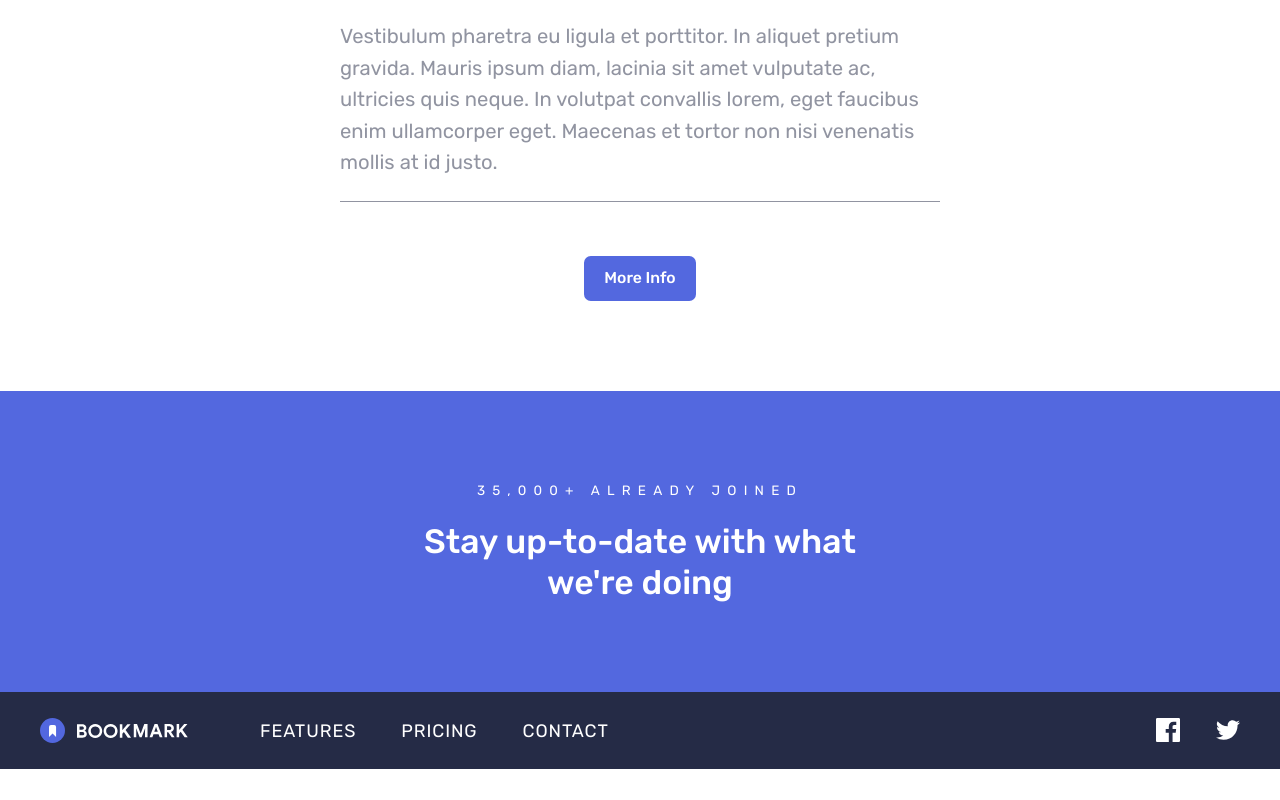
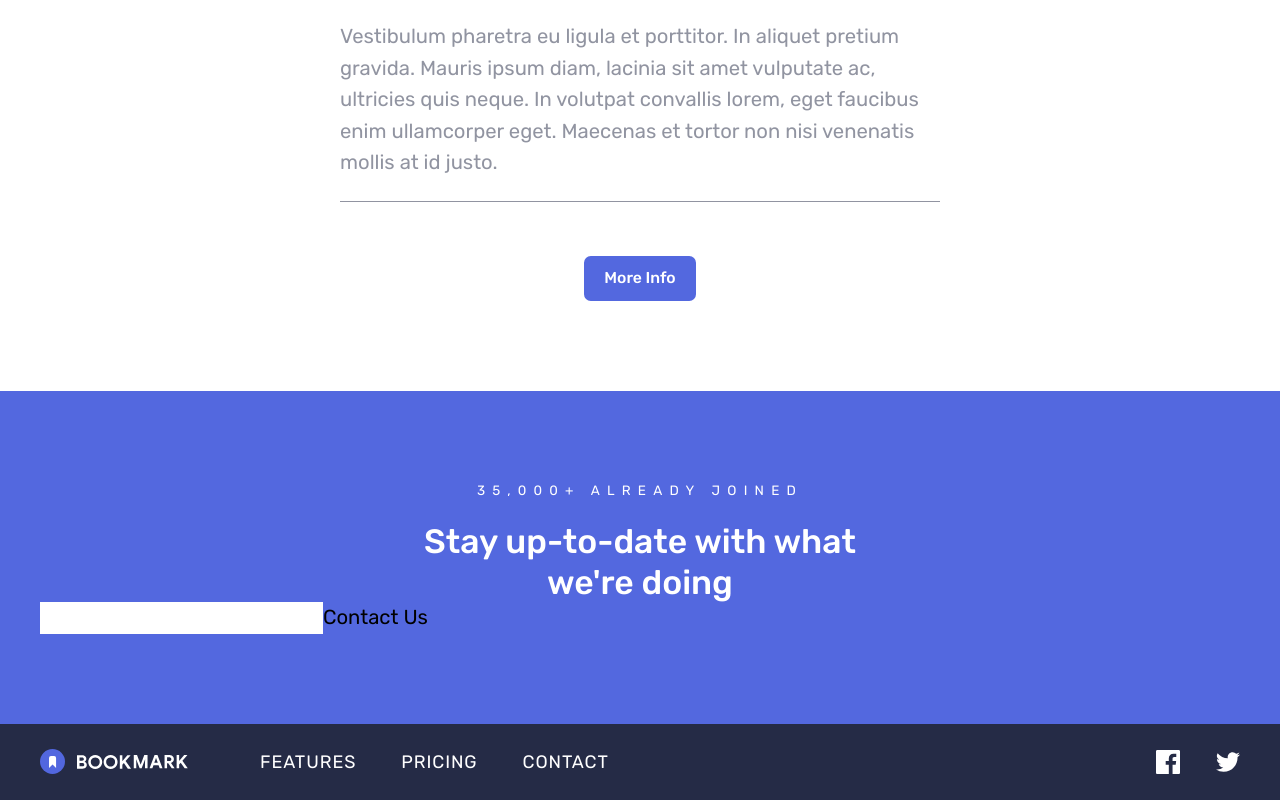
Before and after one commit to AlvesPHGA/lp-bookmark, a React (Vite) app: page / in a window 1280 px wide. Shown: the part 3687-4487 px from the top of the page. Before the commit the page ends 4456 px from the top, so only its background shows below. Built offline with nearby package versions, Linux system fonts and the light colour scheme.

Commit message:
added Input component in Contact section

```diff
--- a/src/components/Home/Contact/Contact.tsx
+++ b/src/components/Home/Contact/Contact.tsx
@@ -1,3 +1,5 @@
+import { Input } from '../../Form/Input/Input';
+
 export interface IContact {
    sutitle: string;
    title: string;
@@ -13,6 +15,7 @@ export function Contact({ sutitle, title }: IContact) {
                </p>
                <h2 className="text-white mt-5">{title}</h2>
             </div>
+            <Input />
          </div>
       </section>
    );
```
